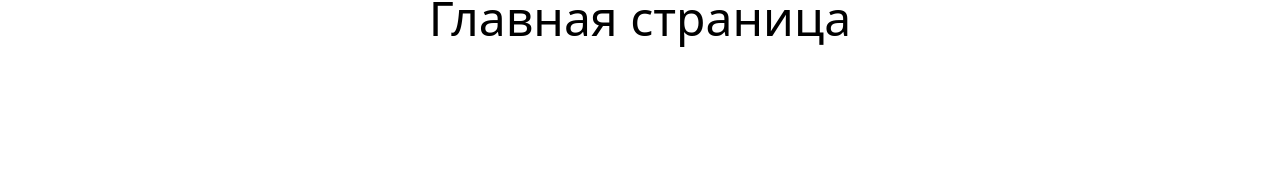
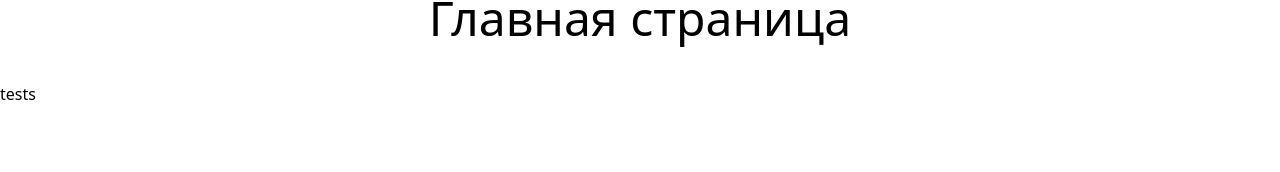
Before and after one commit to kosukhin/react-sandbox, a React (Vite) app: page / in a window 1280 px wide. Shown: the part 110-282 px from the top of the page. Built offline with nearby package versions, Linux system fonts and the light colour scheme.

Commit message:
tailwind

```diff
--- a/package.json
+++ b/package.json
@@ -9,7 +9,9 @@
     "preview": "vite preview"
   },
   "dependencies": {
+    "@types/ramda": "^0.28.23",
     "folktale": "^2.3.2",
+    "ramda": "^0.28.0",
     "react": "^18.2.0",
     "react-dom": "^18.2.0"
   },
--- a/src/App.tsx
+++ b/src/App.tsx
@@ -1,4 +1,5 @@
 import Header from "./components/Header";
+import Tests from "./components/Tests";
 
 function App() {
   return (
@@ -7,6 +8,7 @@ function App() {
         <div className="flex items-center justify-center text-5xl p-10">
             Главная страница
         </div>
+        <Tests />
     </div>
   )
 }
--- /dev/null
+++ b/src/components/Tests.tsx
@@ -0,0 +1,18 @@
+import * as R from 'ramda'
+
+const {log} = console
+
+function Tests() {
+    log('tests');
+    const toUpper = R.map(R.toUpper)
+    const res = toUpper(['hello', 'world'])
+    log(res)
+
+    return (
+        <div>
+            tests
+        </div>
+    )
+}
+
+export default Tests
```
Also changed, not shown: 1 other file (tests, documents, lock files or other folders).
